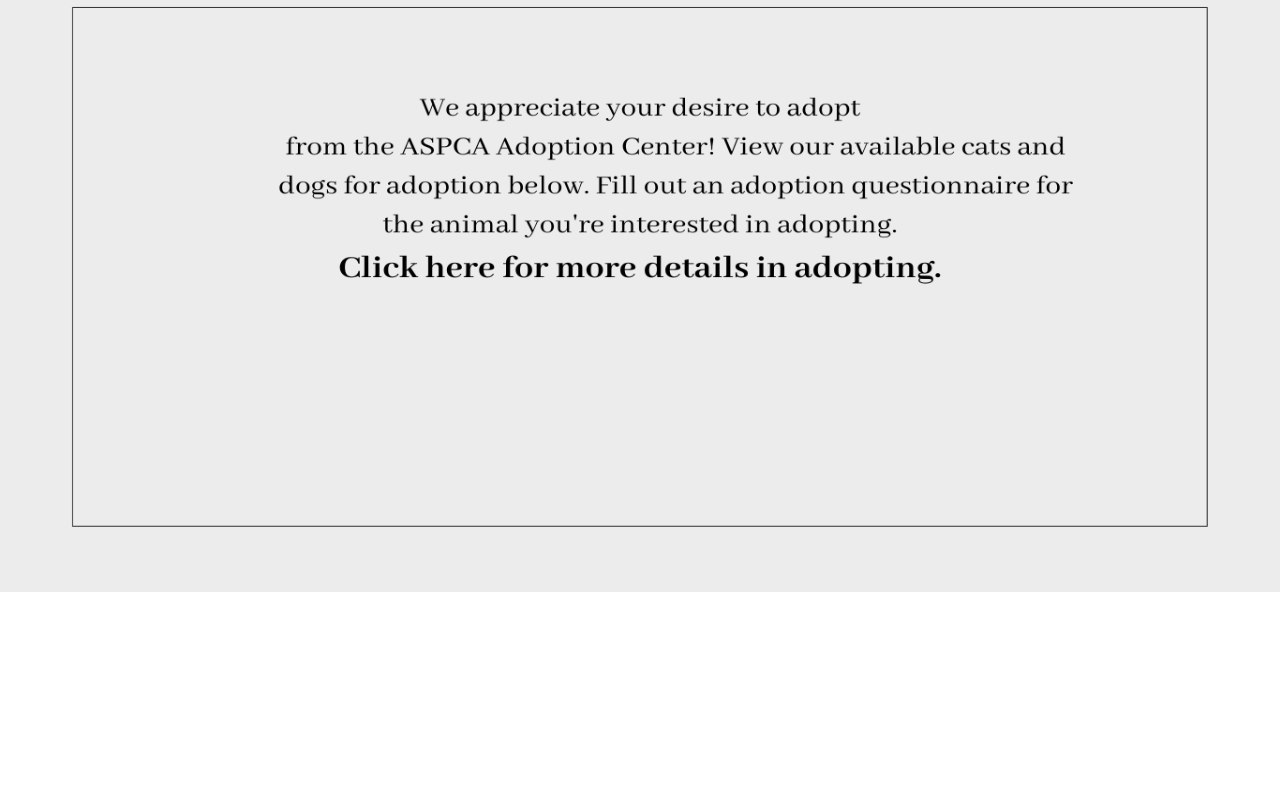
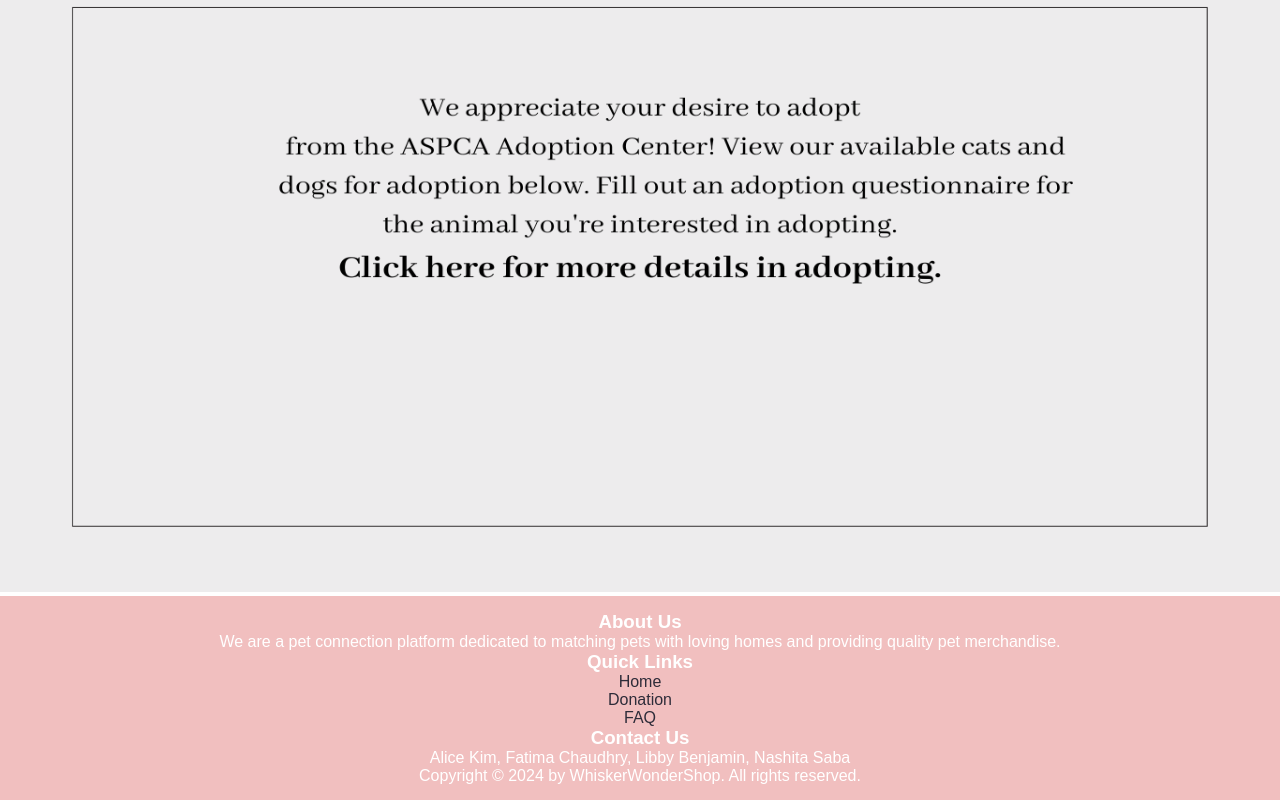
Before and after one commit to amkblue/whisker-wonders, a plain HTML site: page pet/pet.html in a window 1280 px wide. Shown: the part 3226-4026 px from the top of the page. Before the commit the page ends 3822 px from the top, so only its background shows below. Drawn offline with Linux system fonts and the light colour scheme; a web font is replaced by a local one.

Commit message:
Update pet.html

```diff
--- a/pet/pet.html
+++ b/pet/pet.html
@@ -160,6 +160,30 @@
   </div>
   </div>
 
+   <!-- ============ FOOOTER ---===================== -->
+<footer>
+  <div class="footer-content">
+      <div class="footer-section about">
+          <h3>About Us</h3>
+          <p>We are a pet connection platform dedicated to matching pets with loving homes and providing quality pet merchandise.</p>
+      </div>
+      <div class="footer-section links">
+          <h3>Quick Links</h3>
+          <ul>
+              <li><a href="../index.html">Home</a></li>
+              <li><a href="../donation/donation.html">Donation</a></li>
+              <li><a href="../faq/faq.html">FAQ</a></li>
+          </ul>
+      </div>
+      <div class="footer-section contact-form">
+          <h3>Contact Us</h3>
+          <p> Alice Kim, Fatima Chaudhry, Libby Benjamin, Nashita Saba </p>
+      </div>
+  </div>
+  <div class="footer-bottom">
+      <p>Copyright &copy; 2024 by WhiskerWonderShop. All rights reserved.</p>
+  </div>
+</footer>
 
   <script src="pet.js"></script>
 </body>
```
